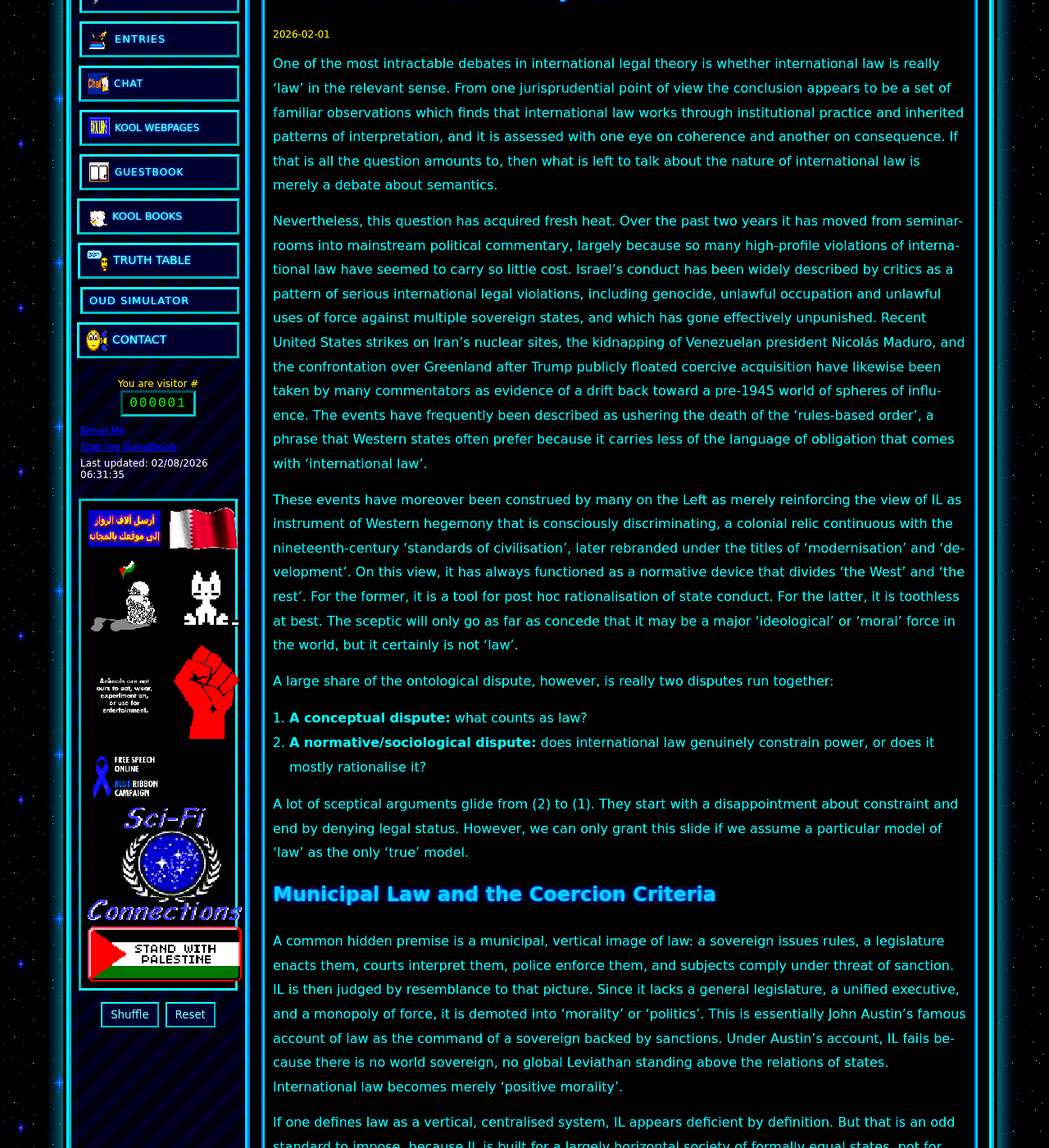
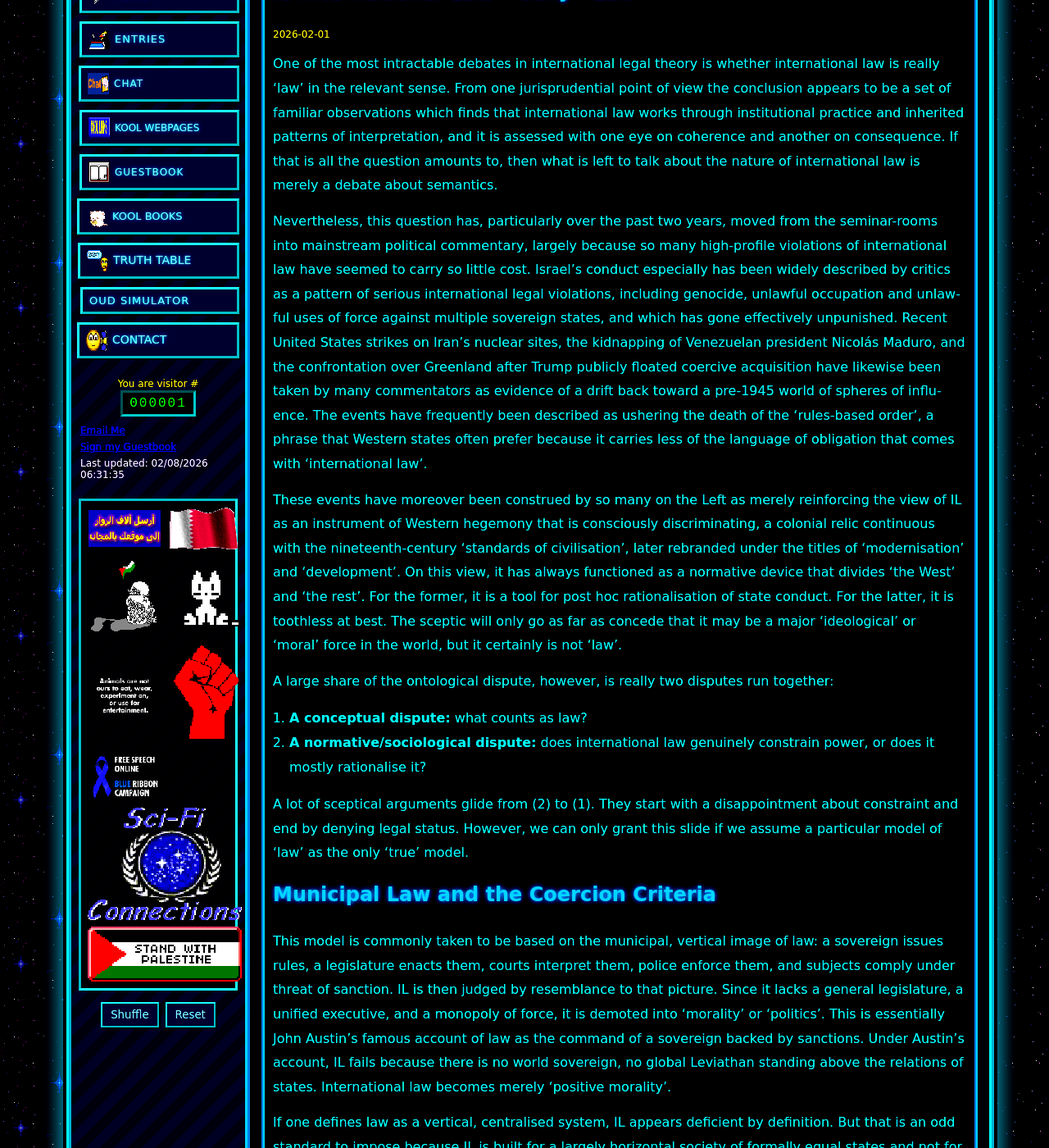
Before and after one commit to Catofminerva/Catofminerva.github.io, a Jekyll site: the page built from _posts/2026-02-01-internationallaw.md, in a window 1280 px wide and 1400 px high, scrolled down 262 px. Shown: the whole window at 82% size. Built offline with Jekyll 4.4.1, drawn with Linux system fonts in a browser that asks for light colours; comment, search, counter and statistics services are not loaded; some of the changed text lies outside the part shown.

Commit message:
Update 2026-02-01-internationallaw.md

```diff
--- a/_posts/2026-02-01-internationallaw.md
+++ b/_posts/2026-02-01-internationallaw.md
@@ -6,9 +6,9 @@
 
 One of the most intractable debates in international legal theory is whether international law is really ‘law’ in the relevant sense. From one jurisprudential point of view the conclusion appears to be a set of familiar observations which finds that international law works through institutional practice and inherited patterns of interpretation, and it is assessed with one eye on coherence and another on consequence. If that is all the question amounts to, then what is left to talk about the nature of international law is merely a debate about semantics.
 
-Nevertheless, this question has acquired fresh heat. Over the past two years it has moved from seminar-rooms into mainstream political commentary, largely because so many high-profile violations of international law have seemed to carry so little cost. Israel’s conduct has been widely described by critics as a pattern of serious international legal violations, including genocide, unlawful occupation and unlawful uses of force against multiple sovereign states, and which has gone effectively unpunished. Recent United States strikes on Iran’s nuclear sites, the kidnapping of Venezuelan president Nicolás Maduro, and the confrontation over Greenland after Trump publicly floated coercive acquisition have likewise been taken by many commentators as evidence of a drift back toward a pre-1945 world of spheres of influence. The events have frequently been described as ushering the death of the ‘rules-based order’, a phrase that Western states often prefer because it carries less of the language of obligation that comes with 'international law'.
+Nevertheless, this question has, particularly over the past two years, moved from the seminar-rooms into mainstream political commentary, largely because so many high-profile violations of international law have seemed to carry so little cost. Israel’s conduct especially has been widely described by critics as a pattern of serious international legal violations, including genocide, unlawful occupation and unlawful uses of force against multiple sovereign states, and which has gone effectively unpunished. Recent United States strikes on Iran’s nuclear sites, the kidnapping of Venezuelan president Nicolás Maduro, and the confrontation over Greenland after Trump publicly floated coercive acquisition have likewise been taken by many commentators as evidence of a drift back toward a pre-1945 world of spheres of influence. The events have frequently been described as ushering the death of the ‘rules-based order’, a phrase that Western states often prefer because it carries less of the language of obligation that comes with 'international law'.
 
-These events have moreover been construed by many on the Left as merely reinforcing the view of IL as instrument of Western hegemony that is consciously discriminating, a colonial relic continuous with the nineteenth-century 'standards of civilisation', later rebranded under the titles of 'modernisation' and 'development'. On this view, it has always functioned as a normative device that divides 'the West' and 'the rest'. For the former, it is a tool for post hoc rationalisation of state conduct. For the latter, it is toothless at best. The sceptic will only go as far as concede that it may be a major 'ideological' or 'moral' force in the world, but it certainly is not 'law'.
+These events have moreover been construed by so many on the Left as merely reinforcing the view of IL as an instrument of Western hegemony that is consciously discriminating, a colonial relic continuous with the nineteenth-century 'standards of civilisation', later rebranded under the titles of 'modernisation' and 'development'. On this view, it has always functioned as a normative device that divides 'the West' and 'the rest'. For the former, it is a tool for post hoc rationalisation of state conduct. For the latter, it is toothless at best. The sceptic will only go as far as concede that it may be a major 'ideological' or 'moral' force in the world, but it certainly is not 'law'.
 
 A large share of the ontological dispute, however, is really two disputes run together:
 
@@ -19,13 +19,11 @@
 
 ## Municipal Law and the Coercion Criteria
 
-A common hidden premise is a municipal, vertical image of law: a sovereign issues rules, a legislature enacts them, courts interpret them, police enforce them, and subjects comply under threat of sanction. IL is then judged by resemblance to that picture. Since it lacks a general legislature, a unified executive, and a monopoly of force, it is demoted into 'morality' or 'politics'. This is essentially John Austin’s famous account of law as the command of a sovereign backed by sanctions. Under Austin’s account, IL fails because there is no world sovereign, no global Leviathan standing above the relations of states. International law becomes merely 'positive morality'.
+This model is commonly taken to be based on the municipal, vertical image of law: a sovereign issues rules, a legislature enacts them, courts interpret them, police enforce them, and subjects comply under threat of sanction. IL is then judged by resemblance to that picture. Since it lacks a general legislature, a unified executive, and a monopoly of force, it is demoted into 'morality' or 'politics'. This is essentially John Austin’s famous account of law as the command of a sovereign backed by sanctions. Under Austin’s account, IL fails because there is no world sovereign, no global Leviathan standing above the relations of states. International law becomes merely 'positive morality'.
 
-If one defines law as a vertical, centralised system, IL appears deficient by definition. But that is an odd standard to impose, because IL is built for a largely horizontal society of formally equal states, not for subjects living under a superior authority in the manner presupposed by municipal law. Consent plays a different role because the relevant community is not a single political unit with a general lawmaker. Formal equality, of course, does not entail an absence of hierarchy, and IL contains conspicuously vertical sites, often unfair ones. Still, the contrast between municipal and IL is structural, a difference of form across a spectrum of legal systems, not a difference in metaphysical *kind*.
+If one defines law as a vertical, centralised system, IL appears deficient by definition. But that is an odd standard to impose because IL is built for a largely horizontal society of formally equal states and not for subjects living under a superior authority in the manner presupposed by municipal law. Consent plays a different role because the relevant community is not a single political unit with a general lawmaker. Formal equality, of course, does not entail an absence of hierarchy, and IL contains conspicuously vertical sites, often unfair ones. Still, the contrast between municipal and IL is structural, a difference of form across a spectrum of legal systems, not a difference in *kind*.
 
-It is not enough of a problem for Austin’s definition that it is parochial in this way, in which he construes ‘law’ to fit a particular image of the state as the only possible *kind* of law. What is more of a problem is that this construal finds counter examples even within the municipal system of law, in which much of what we call law does not function as day-to-day coercion. There are constitutional limits that constrain officials who already control the machinery of enforcement; broad standards and principles that guide decisions through institutional roles and reasoning; and private law often coordinates expectations rather than punishing wrongdoing. Austin’s construal then excludes major parts of what ordinary legal practice treats as law, including customary law (a standard counterexample) and large domains of constitutional constraint.
-
-What’s more, if coercion and a sovereign monopoly were conceptually necessary conditions, huge chunks of domestic legality would become mysterious. More importantly, the command theory struggles to explain why legal argument constrains officials who are, in practice, positioned to ignore it. So, denying IL’s status because it lacks a global police force imports a dubious theory of law and then celebrates the import as a discovery.
+It is not enough of a problem for Austin’s definition that it is parochial in this way, in which he construes ‘law’ to fit a particular image of the state as the only possible *kind* of law. What is more of a problem is that this construal finds counter examples even within the municipal system of law, in which much of what we call law does not function as day-to-day coercion. There are constitutional limits that constrain officials who already control the machinery of enforcement; broad standards and principles that guide decisions through institutional roles and reasoning; and private law often coordinates expectations rather than punishing wrongdoing. Austin’s construal then excludes major parts of what ordinary legal practice treats as law, including customary law (a standard counterexample) and large domains of constitutional constraint. What’s more, if coercion and a sovereign monopoly were conceptually necessary conditions, huge chunks of domestic legality would become mysterious. The command theory, for example, struggles to explain why legal argument constrains officials who are, in practice, positioned to ignore it.
 
 ## Reason-giving and Recognition as Criteria
 
```
